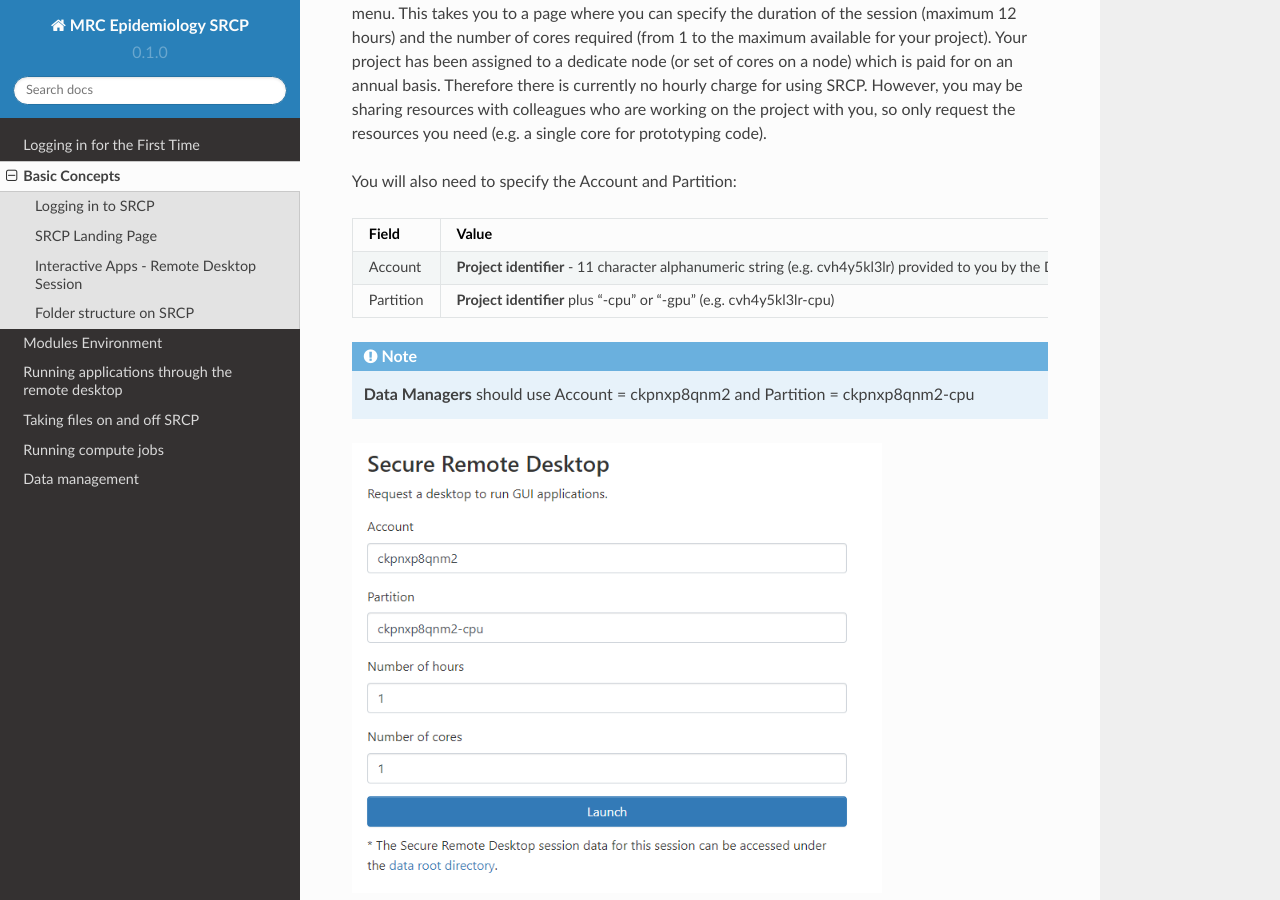
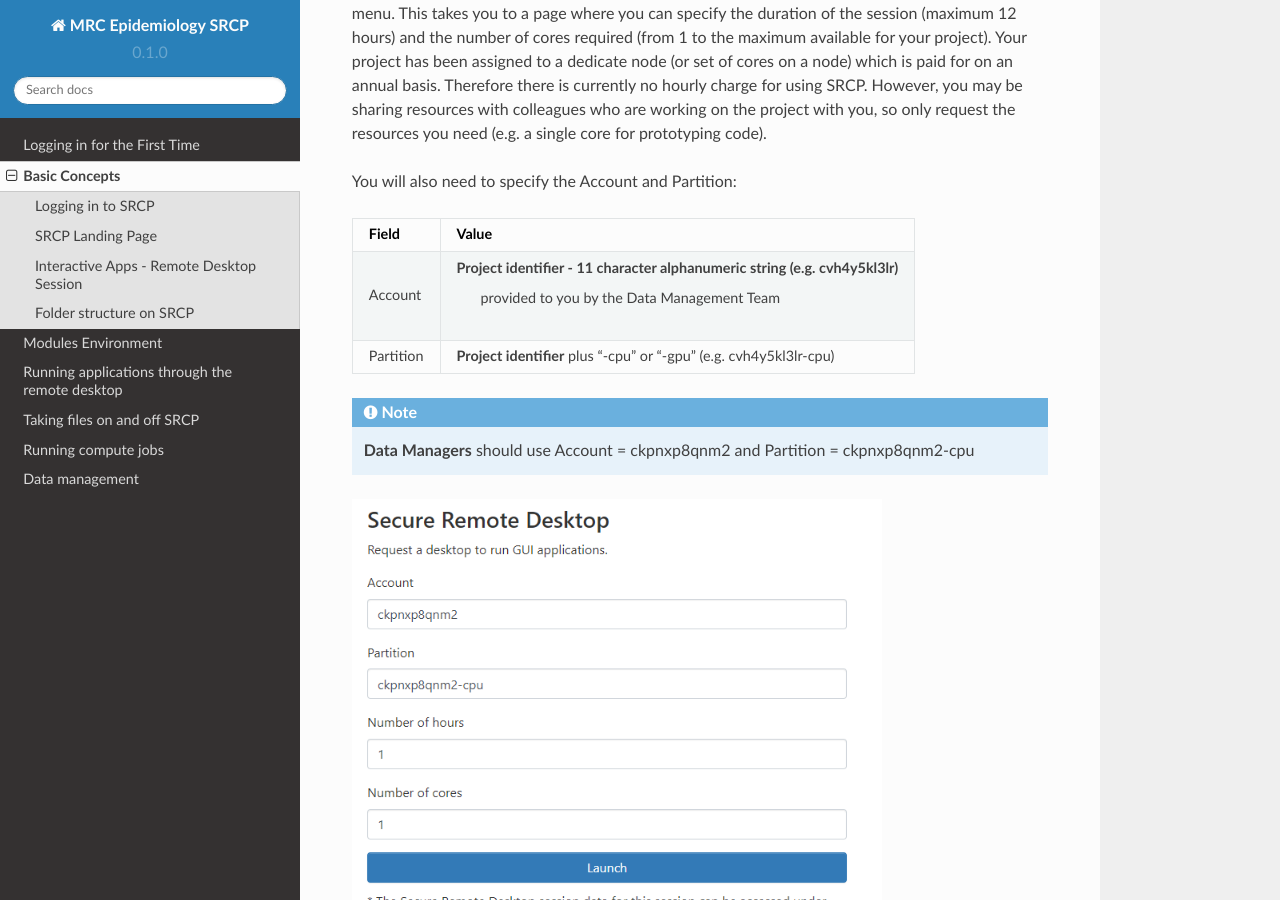
Before and after one commit to epi-analysis/SRCP_docs, a Sphinx documentation site: the page built from docs/source/01-Basic-Concepts.rst, in a window 1280 px wide and 900 px high, scrolled down 1695 px. Built offline with Sphinx 7.4.7 and the Read the Docs theme 2.0.0, drawn with Linux system fonts in a browser that asks for light colours.

```diff
--- a/docs/source/01-Basic-Concepts.rst
+++ b/docs/source/01-Basic-Concepts.rst
@@ -41,13 +41,14 @@ To start a remote desktop session, click the Secure Remote Desktop link in the I
 
 You will also need to specify the Account and Partition:
 
-+------------+------------------------------------------------------------------------------------------------------------------------+
-| Field      | Value                                                                                                                  |
-+============+========================================================================================================================+
-| Account    |**Project identifier** - 11 character alphanumeric string (e.g. cvh4y5kl3lr) provided to you by the Data Management Team|
-+------------+------------------------------------------------------------------------------------------------------------------------+
-| Partition  |**Project identifier** plus "-cpu" or "-gpu" (e.g. cvh4y5kl3lr-cpu)                                                     |
-+------------+------------------------------------------------------------------------------------------------------------------------+
++------------+-----------------------------------------------------------------------------+
+| Field      | Value                                                                       |
++============+=============================================================================+
+| Account    |**Project identifier** - 11 character alphanumeric string (e.g. cvh4y5kl3lr) |
+|            |  provided to you by the Data Management Team                                |
++------------+-----------------------------------------------------------------------------+
+| Partition  |**Project identifier** plus "-cpu" or "-gpu" (e.g. cvh4y5kl3lr-cpu)          |
++------------+-----------------------------------------------------------------------------+
 
 .. note::
    **Data Managers** should use Account = ckpnxp8qnm2 and Partition = ckpnxp8qnm2-cpu
```
